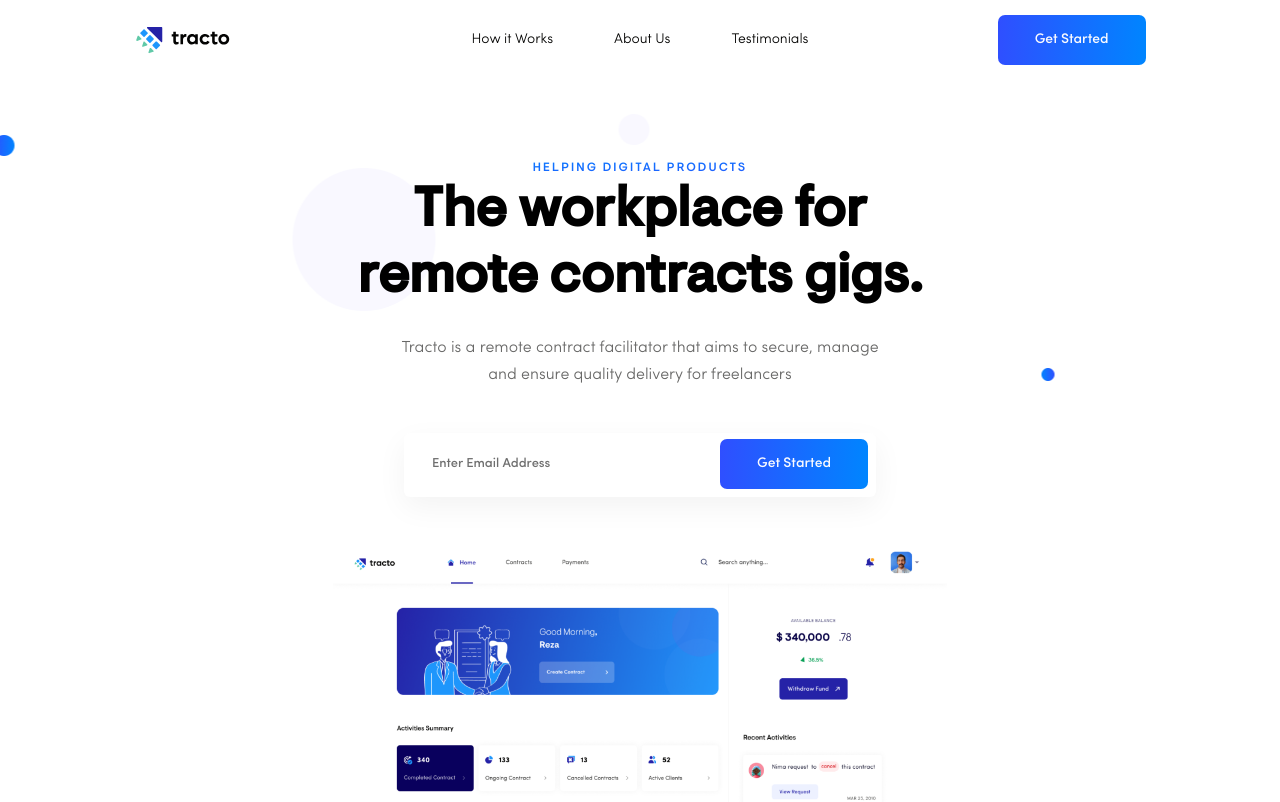
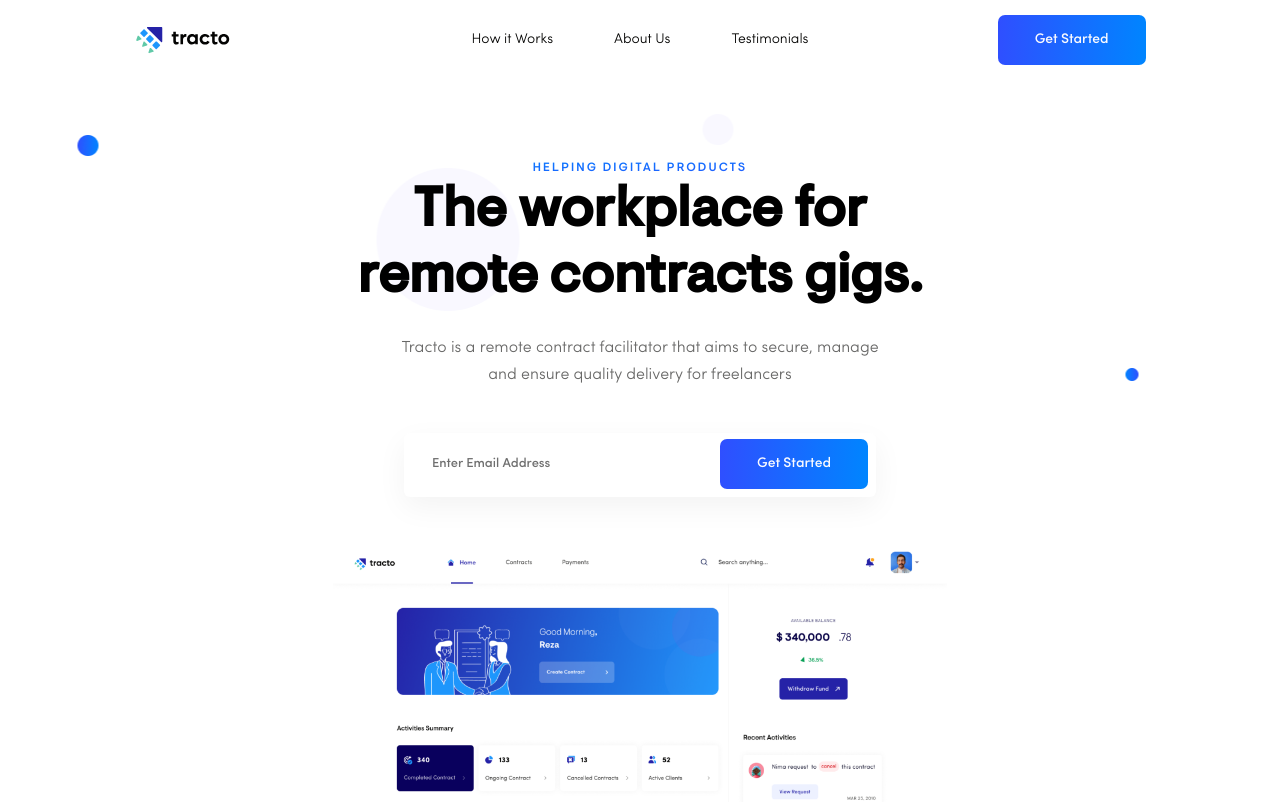
Before and after one commit to nima-z/tracto, a React (Create React App) app: page / in a window 1280 px wide. Shown: the top 802 px of the page. Built offline with nearby package versions, Linux system fonts and the light colour scheme.

Commit message:
banner translate fixed for responsive

```diff
--- a/src/components/banner/Banner.module.css
+++ b/src/components/banner/Banner.module.css
@@ -5,9 +5,9 @@
 .container > img {
   position: absolute;
   top: -20%;
-  left: 32%;
-  bottom: 0;
+  left: 35%;
   transform: translateX(-50%);
+
   z-index: -1;
 }
 
@@ -24,3 +24,20 @@
   width: 502px;
   margin: 0 auto;
 }
+
+@media (max-width: 1700px) {
+  .container > img {
+    left: 35%;
+  }
+}
+
+@media (max-width: 1500px) {
+  .container > img {
+    left: 45%;
+  }
+}
+@media (max-width: 1300px) {
+  .container > img {
+    left: 45%;
+  }
+}
```
